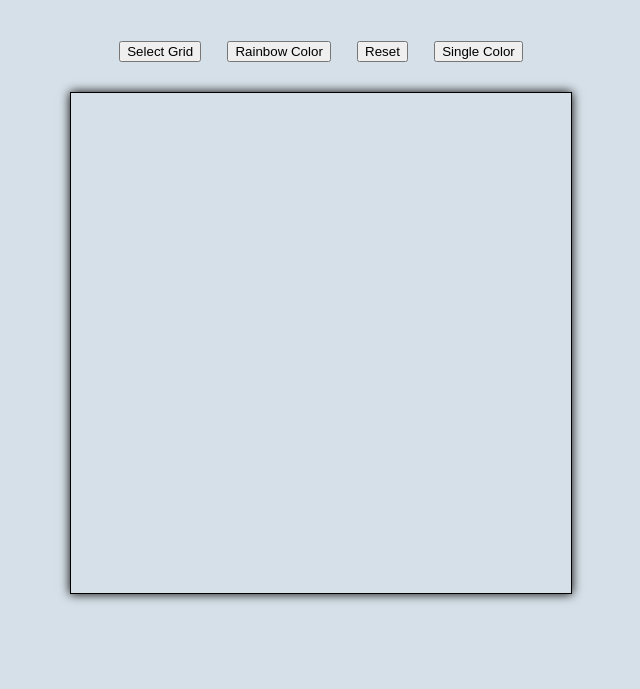
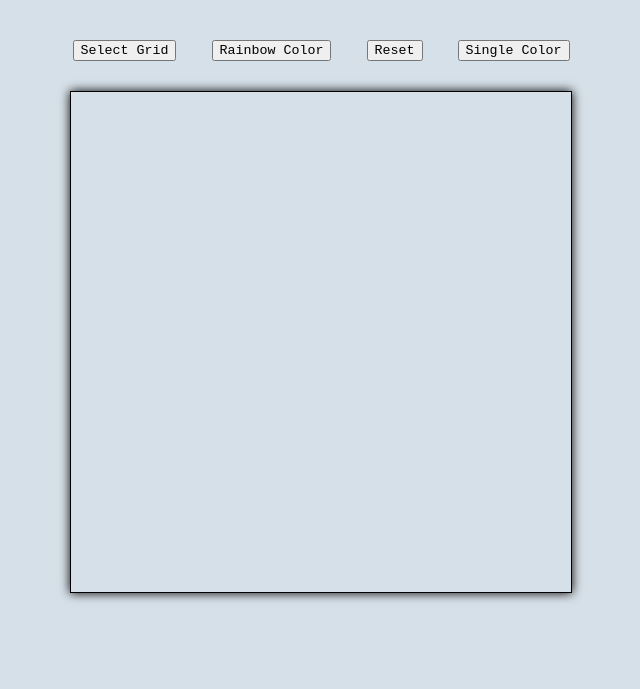
Before and after one commit to SajinXD/Etch-a-Sketch, a plain HTML site: page index.html in a window 1280 px wide. Shown: the part 111-800 px from the top of the page, without its empty margins (327-967 px from the left). Drawn offline with Linux system fonts and the light colour scheme.

Commit message:
remove one class which will now be config through Js and added font-family.

```diff
--- a/style.css
+++ b/style.css
@@ -3,7 +3,7 @@ body {
     height: 100%;
     overflow: hidden ;
     font-size: 25px;
-    font-family: 'Times New Roman', Times, serif;
+    font-family:'Courier New', Courier, monospace;
     background-color: rgb(214, 224, 232);
 }
 
@@ -19,6 +19,7 @@ body {
 
 .btn{
     margin: 5px 10px 20px 10px;
+    font-family:'Courier New', Courier, monospace;
 }
 
 .group-btn{
```
